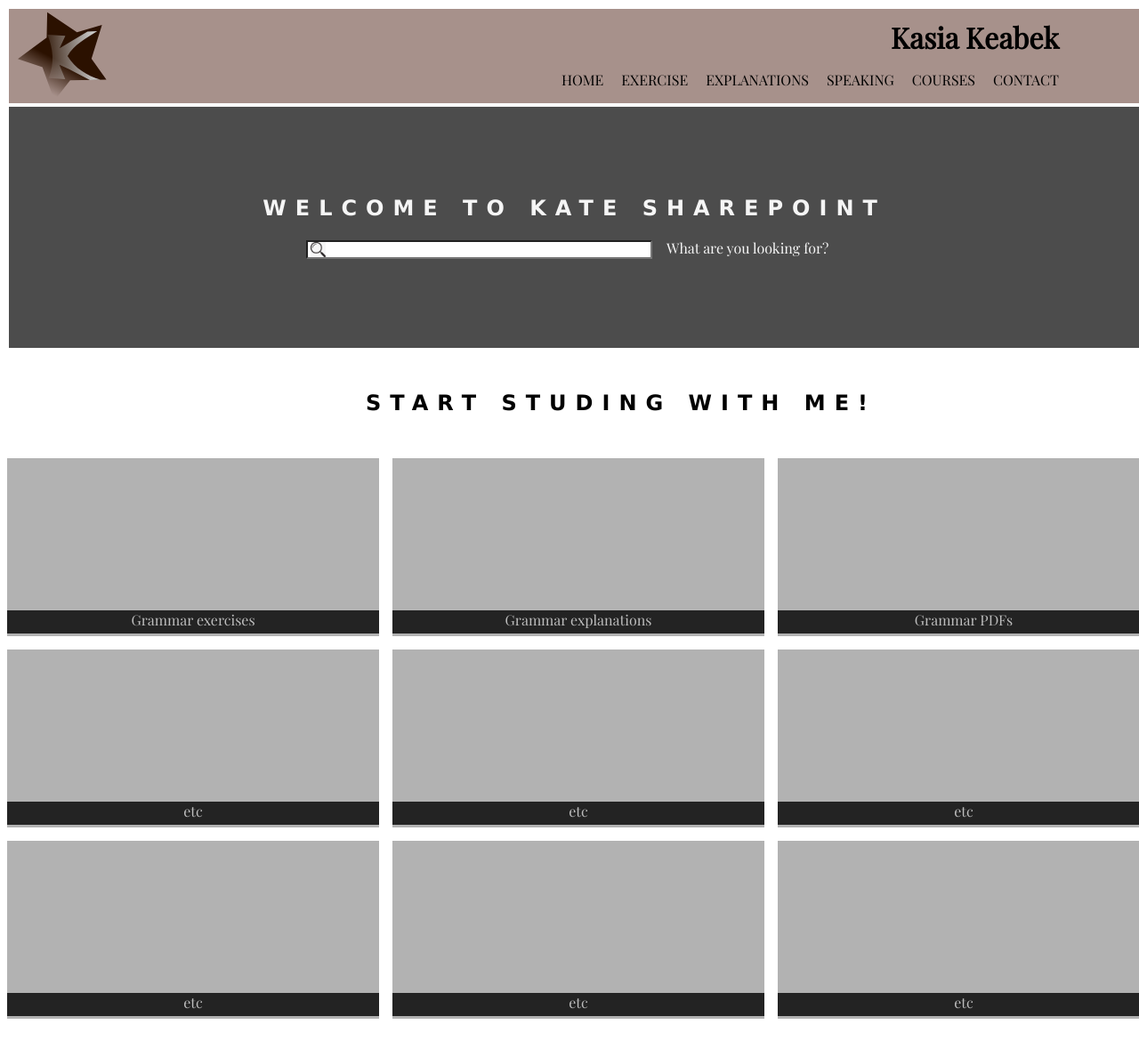
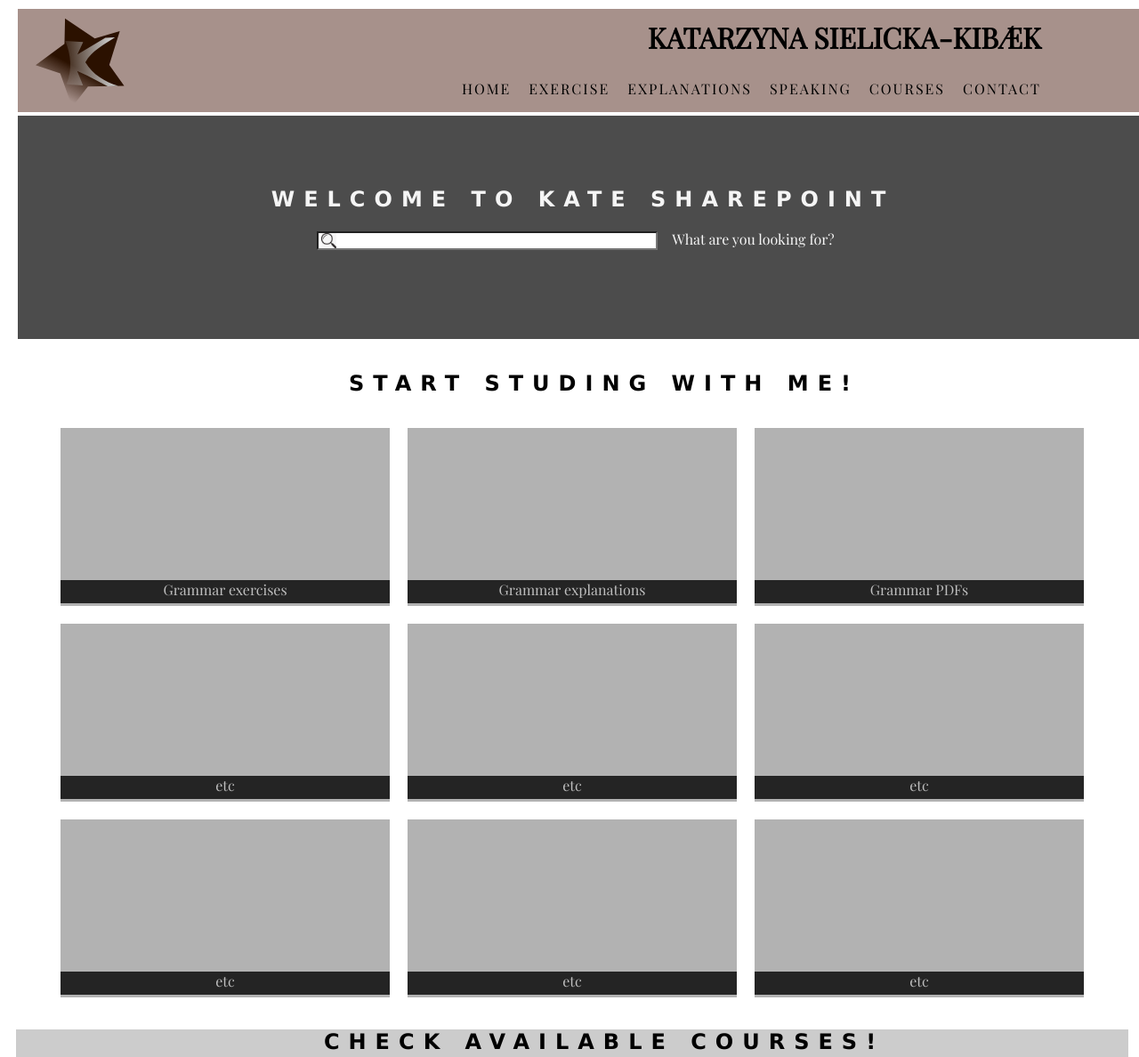
Before and after one commit to Demonik993/KateWebpage, a website built with Parcel: page index.html in a window 1280 px wide. Shown: the top 1188 px of the page at 89% size. Before the commit the page ends 1153 px from the top, so only its background shows below. Built offline with nearby package versions, Linux system fonts and the light colour scheme; a web font is replaced by a local one.

Commit message:
New html elements as well changes in CSS and accessibility of webpage

```diff
--- a/index.html
+++ b/index.html
@@ -16,7 +16,7 @@
 </head>
 <body>
 	<header>
-		<div id="logo">
+		<div id="logo" type="header">
 			<!-- Created with Inkscape (http://www.inkscape.org/) -->
 			<svg height="100" id="svg5" version="1.1" viewbox="0 0 52.916665 52.916666" width="100" xmlns="http://www.w3.org/2000/svg">
 			<defs id="defs2">
@@ -45,18 +45,18 @@
 				Musimy zrobić Ci jakieś logo, potrzebuję wiedzieć co Cię interesuje
 			</p>
 		</div>
-		<div id="headerText">
-			<h1 id="name">Kasia Keabek</h1>
+		<div id="headerText" type="headerText">
+			<h1 id="name">KATARZYNA SIELICKA-KIBÆK</h1>
 			<!-- do usunięcia -->
 			<div id="text-name"><p>Moze jakaś fajna nazwa?</p></div>
 			<nav id="nav-pan">
 				<ul>
-					<li>HOME</li>
-					<li>EXERCISE</li>
-					<li>EXPLANATIONS</li>
-					<li>SPEAKING</li>
-					<li>COURSES</li>
-					<li>CONTACT</li>
+					<li> <a href="#" target="_self">HOME</a></li>
+					<li> <a href="#" target="_self">EXERCISE</a></li>
+					<li> <a href="#" target="_self">EXPLANATIONS</a></li>
+					<li> <a href="#" target="_self">SPEAKING</a></li>
+					<li> <a href="#" target="_self">COURSES</a></li>
+					<li> <a href="#" target="_self">CONTACT</a></li>
 				</ul>
 			</nav>
 			<div id="text-nav"><p>Jakie elementy w panelu nawigacji i może jakaś  grafika</p></div>
@@ -75,16 +75,30 @@
 		</article>
 		<article id="main-panel">
 			<h2>Start studing with me!</h2>
-			<div id="panels">
-				<div><p>Grammar exercises</p></div>
-				<div><p>Grammar explanations</p></div>
-				<div><p>Grammar PDFs</p></div>
-				<div><p>etc</p></div>
-				<div><p>etc</p></div>
-				<div><p>etc</p></div>
-				<div><p>etc</p></div>
-				<div><p>etc</p></div>
-				<div><p>etc</p></div>
+			<div id="panels" type="article">
+				<div tabindex="0"><p><a>Grammar exercises</a></p></div>
+				<div tabindex="0"><p><a>Grammar explanations</a></p></div>
+				<div tabindex="0"><p><a>Grammar PDFs</a></p></div>
+				<div tabindex="0"><p><a>etc</a></p></div>
+				<div tabindex="0"><p><a>etc</a></p></div>
+				<div tabindex="0"><p><a>etc</a></p></div>
+				<div tabindex="0"><p><a>etc</a></p></div>
+				<div tabindex="0"><p><a>etc</a></p></div>
+				<div tabindex="0"><p><a>etc</a></p></div>
+			</div>
+		</article>
+		<article id="course-panel">
+			<h2>Check available courses!</h2>
+			<div id="course-panels" type="article">
+				<div tabindex="0"><p><a>Grammar exercises</a></p></div>
+				<div tabindex="0"><p><a>Grammar explanations</a></p></div>
+				<div tabindex="0"><p><a>Grammar PDFs</a></p></div>
+				<div tabindex="0"><p><a>etc</a></p></div>
+				<div tabindex="0"><p><a>etc</a></p></div>
+				<div tabindex="0"><p><a>etc</a></p></div>
+				<div tabindex="0"><p><a>etc</a></p></div>
+				<div tabindex="0"><p><a>etc</a></p></div>
+				<div tabindex="0"><p><a>etc</a></p></div>
 			</div>
 		</article>
 	</main>
--- a/style.css
+++ b/style.css
@@ -1,7 +1,8 @@
 @media screen and (min-width: 300px) {
 body {
     display:grid;
-    width: 90vw;
+    overflow-x: hidden;
+    width: 100%;
     font-family: 'Anton', sans-serif;
     font-family: 'Bacasime Antique', serif;
     font-family: 'Open Sans', sans-serif;
@@ -9,47 +10,73 @@ body {
 }
 header {
     display: flex;
-    float: left;
-    width: 100vw;
+    float: right;
+    width: 100%;
     height: fit-content;
     margin: 2px;
-
+    position: sticky;
+    top: 10px;
+    padding-left: 10px;
+    padding-right: 20px;
 }
 header div {
     width: 100%;
     background-color: rgba(71, 25, 11, 0.474);
+    padding-left: 10px;
+    padding-right: 20px;
+}
+#logo {
+    position: absolute;
+    top: 10px;
+    left: 10px;
+    z-index: 1;
+    width:fit-content;
+    background-color: transparent;
 }
 div h1{
-    width: 80vw;
     text-align: right;
-    margin: 10px 100px 0 0;
+    margin: 10px;
+    padding-left: 10px;
+    padding-right: 100px;
 }
 div svg {
     position: relative;
     left: 10px;
     height: 100%;
 }
-div nav ul li {
-    list-style: none;
-
-}
 div nav ul {
     display: flex;
     float: right;
-    margin-right: 100px;
+    margin-right: 10px;
     gap: 20px;
     height: fit-content;
     flex-wrap: wrap;
     row-gap: 2px;
+    padding-left: 10px;
+    padding-right: 100px;
 }
 
+div nav ul li {
+    list-style: none;
+    letter-spacing: 2px;
+}
+#nav-pan ul li a {
+    text-decoration: none;
+    color: black;
+}
+main{
+    padding-left: 10px;
+    padding-right: 20px;
+}
 .search {
     display: flex;
     height: fit-content;
     margin: 2px;
-    width: 99%;
+    width: 100%;
     background-color: rgba(0,0,0,0.7);
     color: whitesmoke;
+    padding-left: 10px;
+    padding-right: 20px;
 }
 .search div {
     display: block;
@@ -78,7 +105,7 @@ input:focus {
 h2 {
     font-family: 'Lucida Sans', 'Lucida Sans Regular', 'Lucida Grande', 'Lucida Sans Unicode', Geneva, Verdana, sans-serif;
     text-transform: uppercase;
-    margin-top: 100px;
+    margin-top: 80px;
     letter-spacing: 10px;
 }
 #text-box {
@@ -100,23 +127,27 @@ h2 {
 #text-nav {
     border: 3px black solid;
     width: 200px;
-    height: 50px;
+    height: 100px;
     background-color: white;
     display: none;
     position: absolute;
 }
-#panels {
+#panels, #course-panels {
     display: grid;
     grid-template-columns: repeat(3, 1fr);
-    gap: 15px;
+    gap: 20px;
     grid-auto-rows: minmax(100px, auto);
 }
-#main-panel h2{
+#main-panel, #course-panel {
+    padding-left: 50px;
+    padding-right: 50px;
+}
+#main-panel h2, #course-panel h2{
     width: 100%;
     text-align: center;
-    margin: 2em;
+    margin: 1.5em;
 }
-#panels div{
+#panels div, #course-panels div{
     display: flex;
     height: 200px;
     background-color: rgba(0,0,0,0.3);
@@ -125,7 +156,7 @@ h2 {
     margin: 0;
 }
 
-#panels div p {
+#panels div p, #course-panel div p{
     font-family: 'Anton', sans-serif;
     font-family: 'Bacasime Antique', serif;
     font-family: 'Open Sans', sans-serif;
@@ -137,11 +168,21 @@ h2 {
     height: 1.6em;
     color: rgba(255, 255,255, 0.7);
     background-color: rgba(0,0,0,0.8);
-    margin: 0;
+    margin: 0
 }
 
-#panels div p:hover{
+#panels div p:hover, #course-panel div p:hover{
     text-decoration: underline;
     cursor: pointer;
 }
+#course-panel {
+    background-color: rgba(61, 61, 61, 0.259);
 }
+#course-panel #course-panels div {
+    background-color: rgb(38, 158, 25);
+}
+#course-panel #course-panels div p{
+    background-color: rgb(15, 151, 102);
+    color: black;
+}
+}
```
